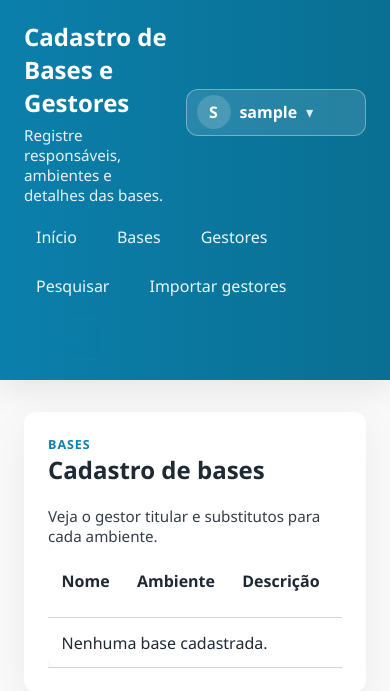
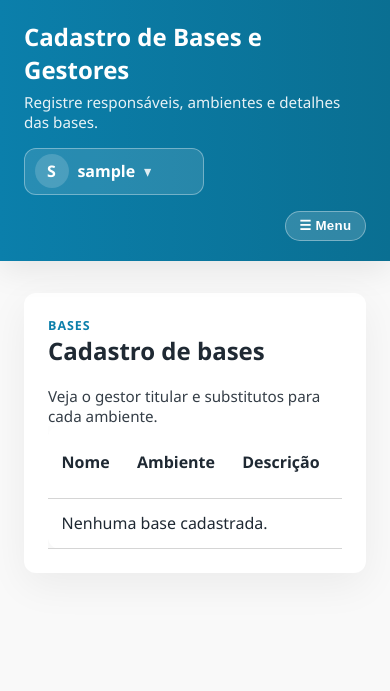
Before and after one commit to leandrojtv/Arquivos, a Flask app: page /bases in a window 390 px wide. Shown: the top 691 px of the page. Run offline with Flask 3, Linux system fonts and the light colour scheme; the visitor is signed in with stand-in values (Sample User, id 1); data that the repository does not hold is empty.

Commit message:
Add responsive navigation menu with modal shortcut

```diff
--- a/static/style.css
+++ b/static/style.css
@@ -52,6 +52,31 @@ body {
   margin-top: 1rem;
 }
 
+.nav-actions {
+  display: none;
+  margin-top: 1rem;
+}
+
+.menu-toggle {
+  display: none;
+  align-items: center;
+  gap: 0.35rem;
+  background: rgba(255, 255, 255, 0.16);
+  color: #fff;
+  border: 1px solid rgba(255, 255, 255, 0.35);
+  border-radius: 999px;
+  padding: 0.4rem 0.85rem;
+  cursor: pointer;
+  font-weight: 700;
+  letter-spacing: 0.3px;
+}
+
+.menu-toggle:hover,
+.menu-toggle:focus {
+  background: rgba(255, 255, 255, 0.26);
+  outline: none;
+}
+
 .main-nav a {
   color: #e8f7ff;
   text-decoration: none;
@@ -70,6 +95,12 @@ body {
   background-color: rgba(255, 255, 255, 0.16);
   color: #fff;
   border: 1px solid rgba(255, 255, 255, 0.35);
+}
+
+.plus {
+  margin-right: 0.45rem;
+  font-weight: 800;
+  font-size: 1.1rem;
 }
 
 .user-menu {
@@ -515,6 +546,51 @@ table td.compact {
   margin-bottom: 0;
 }
 
+@media (max-width: 900px) {
+  .header-main {
+    align-items: flex-start;
+    flex-direction: column;
+  }
+
+  .nav-actions {
+    display: flex;
+    justify-content: flex-end;
+    width: 100%;
+  }
+
+  .menu-toggle {
+    display: inline-flex;
+  }
+
+  .main-nav {
+    display: none;
+    flex-direction: column;
+    align-items: stretch;
+    background: rgba(0, 0, 0, 0.1);
+    border: 1px solid rgba(255, 255, 255, 0.2);
+    border-radius: 14px;
+    padding: 0.75rem;
+    margin-top: 0.75rem;
+    box-shadow: 0 12px 32px rgba(0, 0, 0, 0.12);
+  }
+
+  .main-nav.open {
+    display: flex;
+  }
+
+  .main-nav a,
+  .main-nav .button {
+    width: 100%;
+    text-align: left;
+    justify-content: flex-start;
+  }
+
+  .main-nav .button {
+    color: #fff;
+    border-color: rgba(255, 255, 255, 0.35);
+  }
+}
+
 @media (max-width: 640px) {
   header h1 {
     font-size: 1.25rem;
--- a/templates/base.html
+++ b/templates/base.html
@@ -27,14 +27,19 @@
         </div>
         {% endif %}
       </div>
-      <nav class="main-nav">
+      <div class="nav-actions">
+        {% if session.get('user') %}
+        <button class="menu-toggle" type="button" aria-expanded="false" aria-controls="main-menu">☰ Menu</button>
+        {% endif %}
+      </div>
+      <nav class="main-nav" id="main-menu">
         {% if session.get('user') %}
         <a href="{{ url_for('landing') }}">Início</a>
         <a href="{{ url_for('list_bases') }}">Bases</a>
         <a href="{{ url_for('list_gestors') }}">Gestores</a>
         <a href="{{ url_for('search') }}">Pesquisar</a>
         <a href="{{ url_for('import_records') }}">Importar gestores</a>
-        <button type="button" class="button ghost pill open-modal" data-target="novo-modal">Novo</button>
+        <button type="button" class="button ghost pill open-modal" data-target="novo-modal"><span class="plus">+</span> Novo</button>
         {% else %}
         <a href="{{ url_for('login') }}" class="pill">Login</a>
         {% endif %}
@@ -97,12 +102,27 @@
         if (overlay) {
           toggleModal(overlay.id, false);
         }
+
+        const menuToggle = document.querySelector('.menu-toggle');
+        const mainNav = document.getElementById('main-menu');
+        if (menuToggle && mainNav && !mainNav.contains(event.target) && !menuToggle.contains(event.target)) {
+          mainNav.classList.remove('open');
+          menuToggle.setAttribute('aria-expanded', 'false');
+        }
       });
       document.addEventListener('keydown', (event) => {
         if (event.key === 'Escape') {
           document.querySelectorAll('.modal-overlay.open').forEach((el) => toggleModal(el.id, false));
         }
       });
+      const menuToggle = document.querySelector('.menu-toggle');
+      const mainNav = document.getElementById('main-menu');
+      if (menuToggle && mainNav) {
+        menuToggle.addEventListener('click', () => {
+          const isOpen = mainNav.classList.toggle('open');
+          menuToggle.setAttribute('aria-expanded', isOpen ? 'true' : 'false');
+        });
+      }
     </script>
     {% endif %}
   </body>
```
